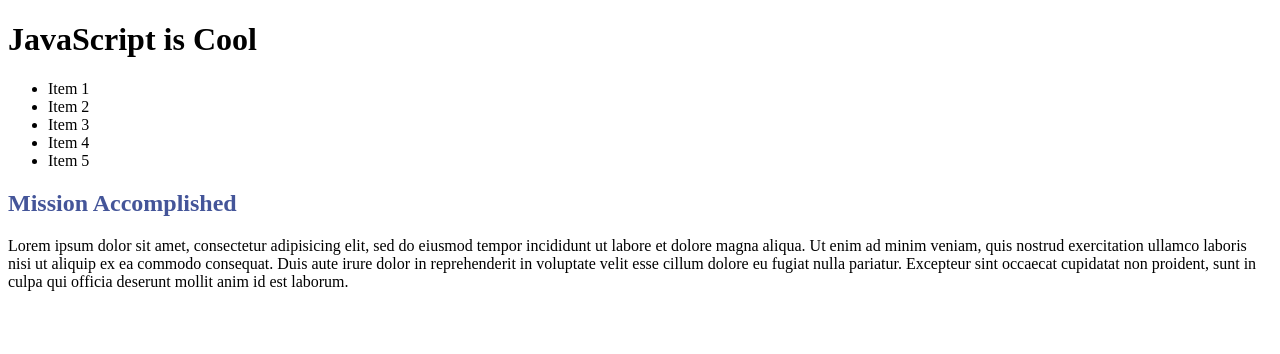
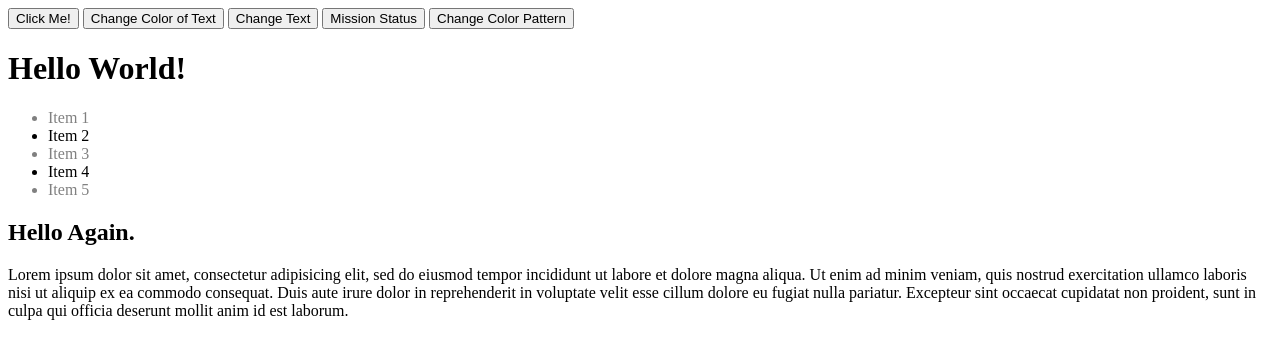
Before and after one commit to crystalOberg/codeup-web-exercises, a plain HTML site: page dom-query-js.html in a window 1280 px wide. Drawn offline with Linux system fonts and the light colour scheme.

Commit message:
dom-query-js

```diff
--- a/dom-query-js.html
+++ b/dom-query-js.html
@@ -5,6 +5,11 @@
     <title>DOM: Query and Modify</title>
 </head>
 <body>
+<button id="btn1">Click Me!</button>
+<button id="btn2">Change Color of Text</button>
+<button id="btn3">Change Text</button>
+<button id="btn4">Mission Status</button>
+<button id="btn5">Change Color Pattern</button>
 
 <h1 id="main-header">Hello World!</h1>
 <ul>
@@ -26,47 +31,73 @@
 </p>
 
 <script>
+    'use strict';
+
+    var listener = function (event) {
+        alert('You are amazing!');
+    }
+
+    document.getElementById('btn1').addEventListener('click', listener);
+
     (function() {
-        "use strict";
         // TODO: Uncomment next line and get the main header element by id
         var mainHeader = document.getElementById('main-header');
-        console.log(mainHeader.innerHTML);
+
 
         // TODO: Set inner html of mainHeader to "JavaScript is Cool"
-        mainHeader.innerHTML = "JavaScript is Cool";
-
-        console.log(mainHeader.innerHTML);
+           var changeText = function () {
+               mainHeader.innerHTML = "JavaScript is Cool";
+           }
+        var btn3 = document.getElementById('btn3');
+        btn3.addEventListener('click', changeText);
 
         // TODO: Uncomment the next line and get the sub header element by id
         var subHeader = document.getElementById('sub-header');
-        console.log(subHeader.innerHTML);
+
 
         // TODO: Set the text color of subHeader to blue
-        subHeader.style.color = '#459';
+        var changeColor = function () {
+            subHeader.style.color = "blue";
+        }
+        var btn2 = document.getElementById('btn2');
+        btn2.addEventListener('click', changeColor);
 
         // TODO: Uncomment the next line and get all list items
         var listItems = document.getElementsByTagName('li');
 
+        // TODO: Set text color on every other list item to grey
         for (var i = 0; i < listItems.length; i++) {
-            var dbId = listItems[i].getAttribute("data-dbid");
-            console.log(dbId);
+            if (i % 2 == 0) {
+                listItems[i].style.color = "grey";
+            }
         }
 
-        // TODO: Set text color on every other list item to grey
         // TODO: Set text color of li with dbid = 1 to blue
+        var changeColorPattern = function () {
+            for (var i = 0; i < listItems.length; i++) {
+                var dbid = listItems[i].getAttribute('data-dbid');
+                if (i === 1) {
+                    listItems[i].style.color = 'grey';
+                } else if (dbid % 2 !== 0) {
+                    listItems[i].style.color = 'blue';
+                }
+            }
+        }
+        var btn5 = document.getElementById('btn5');
+        btn5.addEventListener('click', changeColorPattern);
 
 
         // TODO: Uncomment the next line and get all elements with class name sub-paragraph
-        var subParagraphs = document.getElementsByTagName('p');
+        var subParagraphs = document.getElementsByClassName('sub-paragraph');
 
-        for (var i = 0; i < subParagraphs.length; i++) {
-        var p = subParagraphs[i].getElementsByClassName("sub-paragraph");
-        console.log(subParagraphs)
+        // TODO: Change the text in the first sub paragraph to "Mission Accomplished!"
+        var missionStatus = function () {
+            subParagraphs[0].innerText = 'Mission Accomplished';
         }
 
-        // TODO: Change the text in the first sub paragraph to "Mission Accomplished!"
-        const element = document.getElementById ("sub-header");
-        element.innerHTML = "Mission Accomplished";
+        var btn4 = document.getElementById('btn4');
+        btn4.addEventListener('click', missionStatus);
+
     })();
 </script>
 </body>
```
